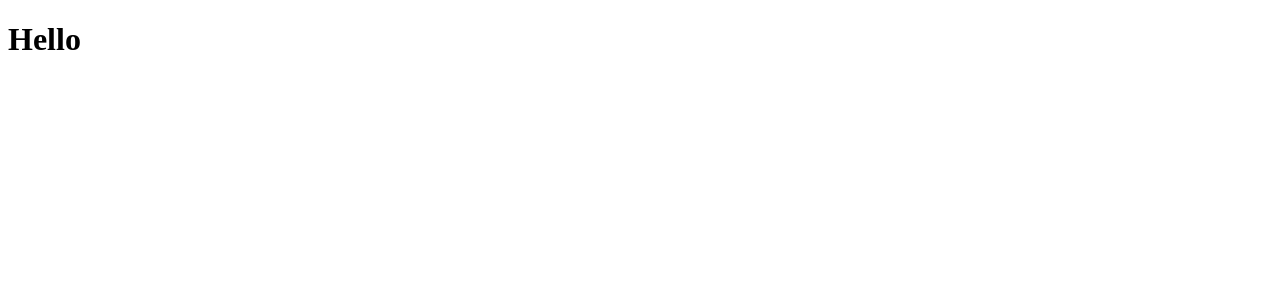
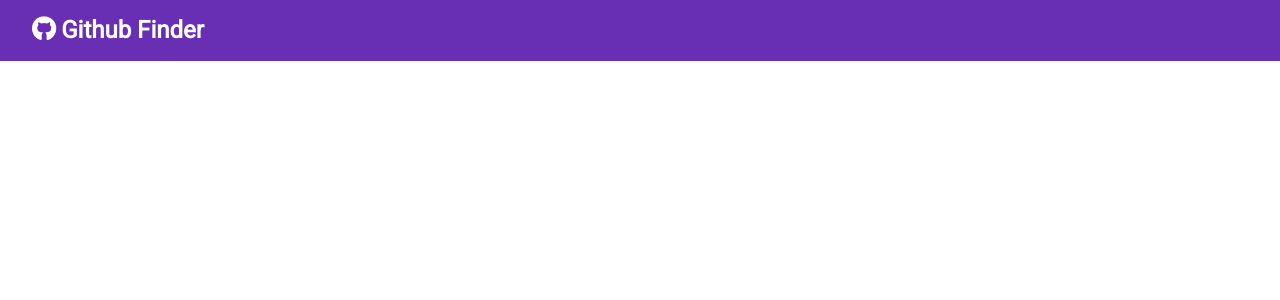
Before and after one commit to nilankh/githubFinderReact, a React (Create React App) app: page / in a window 1280 px wide. Shown: the top 300 px of the page. Built offline with nearby package versions, Linux system fonts and the light colour scheme.

Commit message:
done with components props and propTypes

```diff
--- a/public/index.html
+++ b/public/index.html
@@ -24,6 +24,12 @@
       work correctly both with client-side routing and a non-root public URL.
       Learn how to configure a non-root public URL by running `npm run build`.
     -->
+    <link
+      rel="stylesheet"
+      href="https://use.fontawesome.com/releases/v5.6.3/css/all.css"
+      integrity="sha384-UHRtZLI+pbxtHCWp1t77Bi1L4ZtiqrqD80Kn4Z8NTSRyMA2Fd33n5dQ8lWUE00s/"
+      crossorigin="anonymous"
+    />
     <title>Github Finder</title>
   </head>
   <body>
--- a/src/App.css
+++ b/src/App.css
@@ -2,7 +2,7 @@
 
 /* Global Styles */
 :root {
-  --primary-color: #dc3545;
+  --primary-color: #5819ac;
   --dark-color: #333333;
   --light-color: #f4f4f4;
   --danger-color: #dc3545;
--- a/src/App.js
+++ b/src/App.js
@@ -1,13 +1,15 @@
-import React, { Component } from 'react'
+import React, { Component } from 'react';
+import Navbar from './components/layout/Navbar';
+import './App.css';
 
 class App extends Component {
   render() {
     return (
-      <div>
-       <h1>Hello</h1>
+      <div className="App">
+        <Navbar />
       </div>
-    )
+    );
   }
 }
 
-export default App
+export default App;
--- /dev/null
+++ b/src/components/layout/Navbar.js
@@ -0,0 +1,27 @@
+import React, { Component } from 'react';
+import PropTypes from 'prop-types';
+
+class Navbar extends Component {
+  static defaultProps = {
+    title: ' Github Finder',
+    icon: 'fab fa-github',
+  };
+
+  static PropTypes = {
+    title: PropTypes.string.isRequired,
+    icon: PropTypes.string.isRequired,
+  };
+
+  render() {
+    return (
+      <nav className="navbar bg-primary ">
+        <h1>
+          <i className={this.props.icon} />
+          {this.props.title}
+        </h1>
+      </nav>
+    );
+  }
+}
+
+export default Navbar;
```
Also changed, not shown: 1 other file (tests, documents, lock files or other folders).
